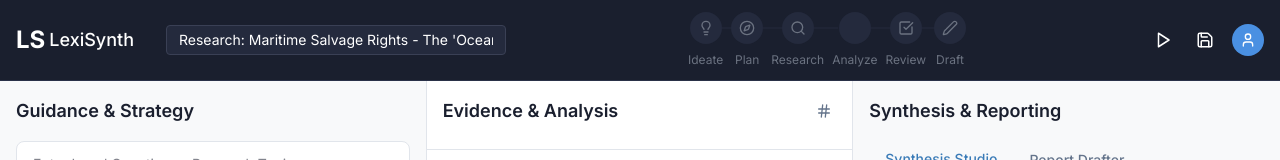
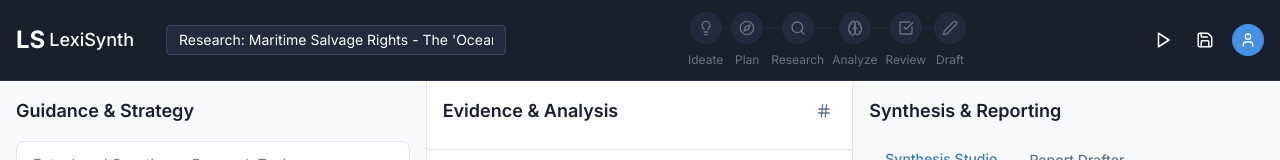
Before and after one commit to oscaromsn/research-ui, a Next.js app: page / in a window 1280 px wide. Shown: the top 160 px of the page. Built offline with nearby package versions, Linux system fonts and the light colour scheme; what @boundaryml/baml would draw is missing.

Commit message:
Use brain icon for analyze stage

```diff
--- a/components/domain/guidance/research-lifecycle.tsx
+++ b/components/domain/guidance/research-lifecycle.tsx
@@ -4,6 +4,7 @@ import type { ResearchStage } from "@/app/actions/researchAgentOrchestrator";
 import { researchStatusAtom } from "@/lib/state/researchAtoms";
 import { useAtomValue } from "jotai";
 import {
+    Brain,
     CheckSquare,
     Compass,
     Lightbulb,
@@ -54,7 +55,7 @@ export function ResearchLifecycle() {
         Research: { name: "Research", icon: <Search size={16} /> },
         Analyze: {
             name: "Analyze",
-            icon: <div style={{ width: 16, height: 16 }} />,
+            icon: <Brain size={16} />,
         },
         Review: { name: "Review", icon: <CheckSquare size={16} /> },
         Draft: { name: "Draft", icon: <Pen size={16} /> },
```
